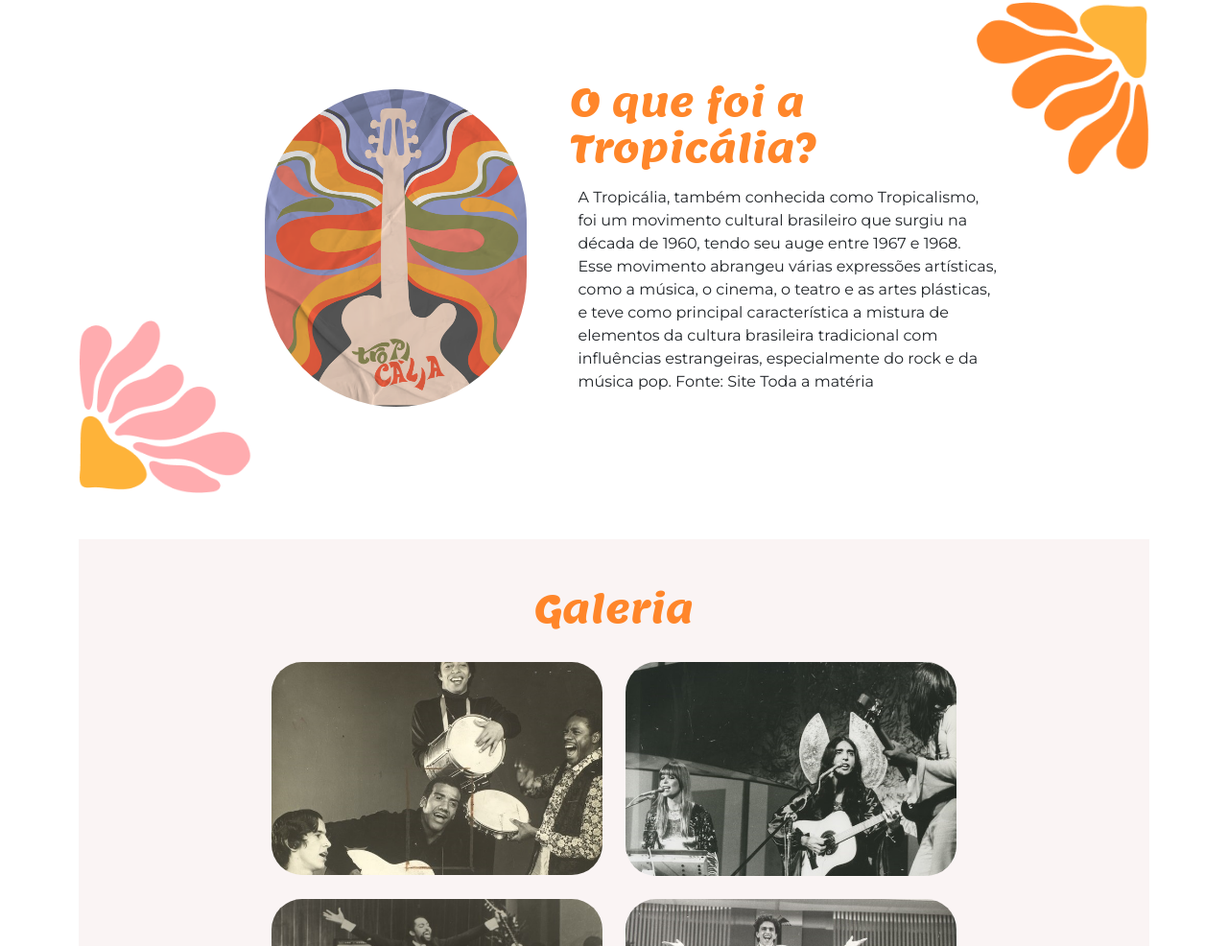
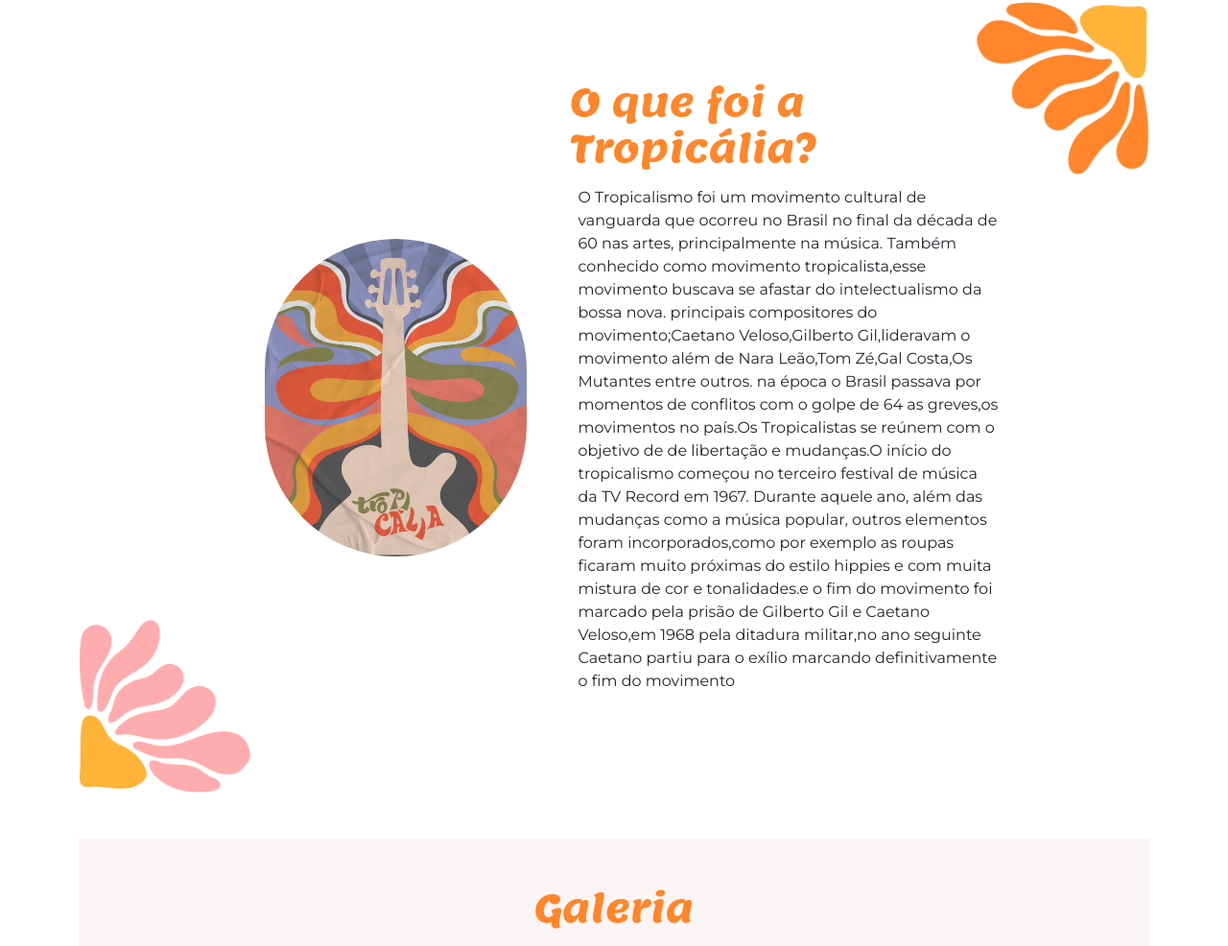
Before and after one commit to mariagabriely15/maria, a plain HTML site: page site-acessivel-aula-05/index.html in a window 1280 px wide. Shown: the part 1007-1993 px from the top of the page at 96% size. Drawn offline with nearby package versions, Linux system fonts and the light colour scheme.

Commit message:
Add files via upload

```diff
--- a/site-acessivel-aula-05/index.html
+++ b/site-acessivel-aula-05/index.html
@@ -62,11 +62,14 @@
                 </div>
                 <div class="col-5">
                     <h2>O que foi a Tropicália?</h2>
-                    <p class="p-2">A Tropicália, também conhecida como Tropicalismo, foi um movimento cultural
-                        brasileiro que surgiu na década de 1960, tendo seu auge entre 1967 e 1968. Esse movimento
-                        abrangeu várias expressões artísticas, como a música, o cinema, o teatro e as artes plásticas, e
-                        teve como principal característica a mistura de elementos da cultura brasileira tradicional com
-                        influências estrangeiras, especialmente do rock e da música pop. Fonte: Site Toda a matéria</p>
+                    <p class="p-2">O Tropicalismo foi um movimento cultural de vanguarda que ocorreu no Brasil no final da década de 60 nas artes, principalmente na música.
+                        Também conhecido como movimento tropicalista,esse movimento buscava se afastar do intelectualismo da bossa nova.
+                        principais compositores do movimento;Caetano Veloso,Gilberto Gil,lideravam o movimento além de Nara Leão,Tom Zé,Gal Costa,Os Mutantes entre outros.
+                        na época o Brasil passava por momentos de conflitos com o golpe de 64 as
+                        greves,os movimentos no país.Os Tropicalistas se reúnem com o objetivo de
+                        de libertação e mudanças.O início do tropicalismo começou no terceiro festival de música da TV Record em 1967.
+                        Durante aquele ano, além das mudanças como a música popular, outros elementos foram incorporados,como por exemplo as roupas ficaram muito próximas do estilo hippies e com muita mistura de cor e tonalidades.e o fim do movimento foi marcado pela prisão de Gilberto Gil e Caetano Veloso,em 1968 pela ditadura militar,no ano seguinte Caetano partiu para o  exílio marcando definitivamente o fim do movimento
+                        </p>
                 </div>
             </div>
         </section>
```
